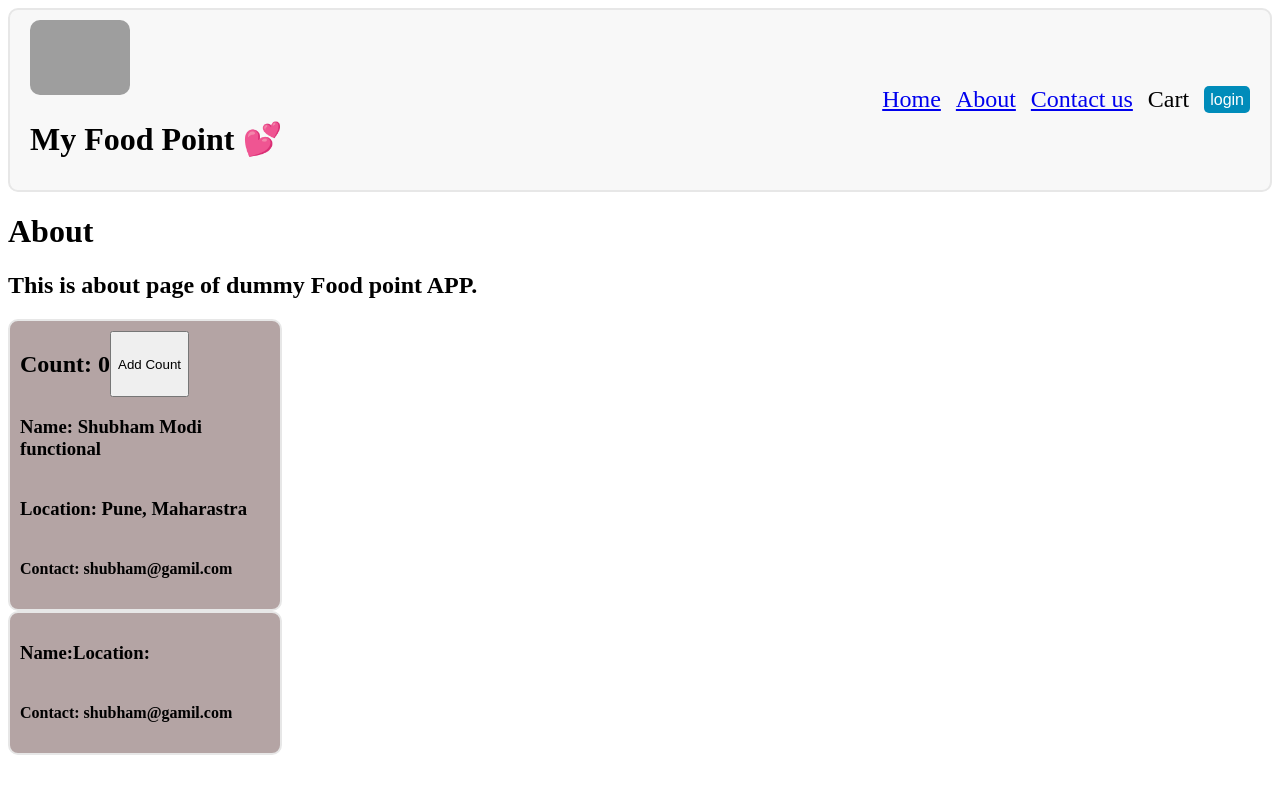
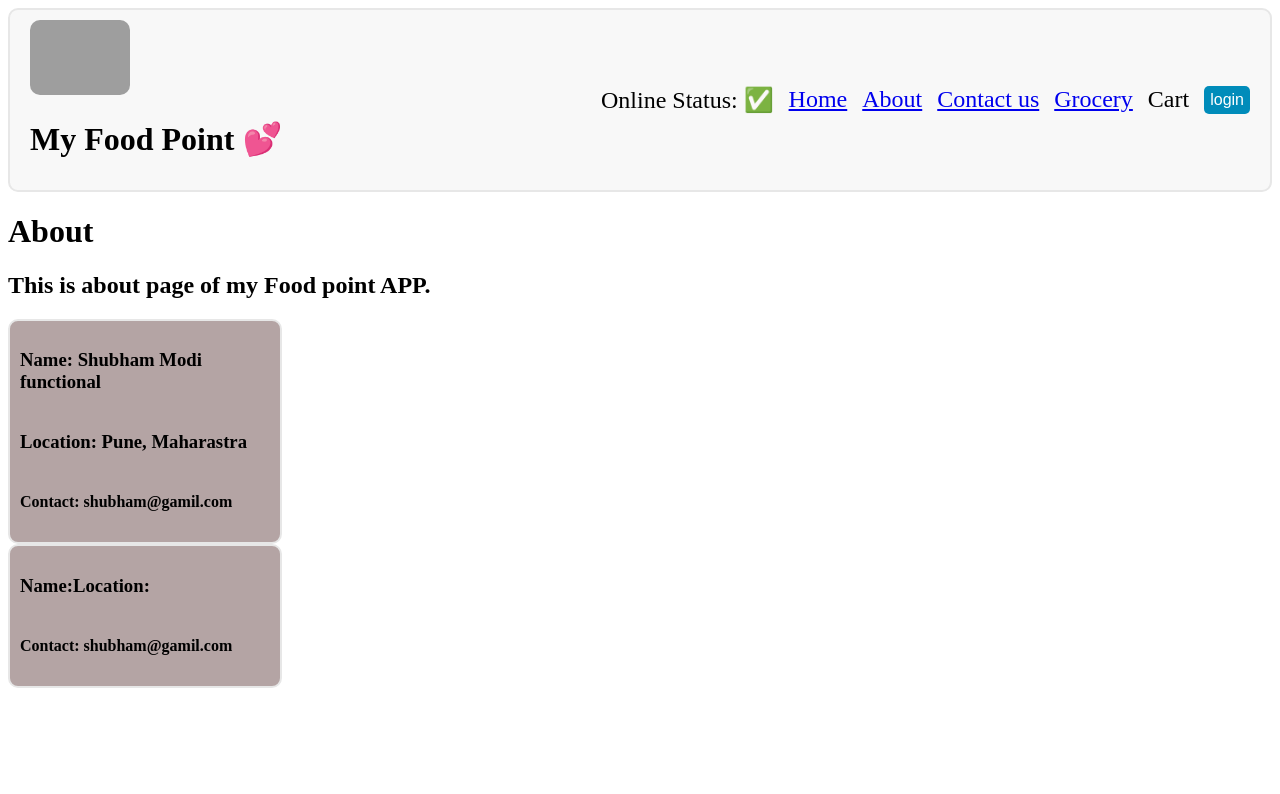
Before and after one commit to Shubham-Modi777/react, a React (Vite) app: page /about in a window 1280 px wide. Shown: the top 794 px of the page. Built offline with nearby package versions, Linux system fonts and the light colour scheme; no server answers; grey boxes are pictures that could not be loaded.

Commit message:
custom hook and lazy loading

```diff
--- a/src/App.js
+++ b/src/App.js
@@ -1,4 +1,4 @@
-import React from "react";
+import React, { lazy, Suspense } from "react";
 import ReactDOM from "react-dom/client";
 import Header from "./components/Header";
 import Body from "./components/Body";
@@ -7,6 +7,12 @@ import ContactUs from "./components/ContactUs";
 import RestaurantMenu from "./components/RestaurantMenu";
 import Error from "./components/Error";
 import { createBrowserRouter, Outlet, RouterProvider } from "react-router-dom";
+//import Grocery from "./components/Grocery";
+
+//lazy loading , on demand loading, dynamic bundling,
+//chucking / code spliting
+//dynamix import
+const Grocery = lazy(() => import("./components/Grocery"));
 
 const AppLayout = () => {
   return (
@@ -35,6 +41,14 @@ const appRouter = createBrowserRouter([
         element: <ContactUs />,
       },
       {
+        path: "/grocery",
+        element: (
+          <Suspense fallback={<h1>Loading...</h1>}>
+            <Grocery />
+          </Suspense>
+        ),
+      },
+      {
         path: "/restaurant/:resId",
         element: <RestaurantMenu />,
       },
--- a/src/components/About.js
+++ b/src/components/About.js
@@ -28,7 +28,7 @@ class About extends React.Component {
     return (
       <div>
         <h1>About</h1>
-        <h2>This is about page of dummy Food point APP.</h2>
+        <h2>This is about page of my Food point APP.</h2>
         <User name={"Shubham Modi functional"} location={"Pune, Maharastra"} />
         <UserClass name={"First child"} location={"Dhanbad, Jharkhand"} />
       </div>
--- a/src/components/Body.js
+++ b/src/components/Body.js
@@ -2,12 +2,15 @@ import RestaurantCard from "./RestaurantCard";
 import { useState, useEffect } from "react";
 import { Link } from "react-router-dom";
 import Shimmer from "./Simmer";
+import useOnlineStatus from "../utils/useOnlineStatus";
 
 const Body = () => {
   const [listOfRes, setListOfRes] = useState([]);
   const [favDishes, setFavDishes] = useState([]);
   const [searchText, setSearchText] = useState("");
   const [filteredRes, setFilteredRes] = useState([]);
+
+  const OnlineStatus = useOnlineStatus();
 
   useEffect(() => {
     fetchData();
@@ -31,6 +34,16 @@ const Body = () => {
     setFilteredRes(resList);
     setFavDishes(resList);
   };
+
+  if (OnlineStatus === false)
+    return (
+      <>
+        <h1>Opps...!!!😣😣😣</h1>
+        <h2>
+          Looks like you are offline. Please check your Internet connection.
+        </h2>
+      </>
+    );
 
   return listOfRes.length === 0 ? (
     <Shimmer />
--- /dev/null
+++ b/src/components/Grocery.js
@@ -0,0 +1,10 @@
+const Grocery = () => {
+  return (
+    <>
+      <h1>This is our Grocery Store 🏬🏪.</h1>
+      <h1>Prepare your list of grocery items.</h1>
+    </>
+  );
+};
+
+export default Grocery;
--- a/src/components/Header.js
+++ b/src/components/Header.js
@@ -1,9 +1,11 @@
 import { LOGO_URL } from "../utils/constant";
 import { useState } from "react";
 import { Link } from "react-router-dom";
+import useOnlineStatus from "../utils/useOnlineStatus";
 
 const Header = () => {
   const [btnName, setBtnName] = useState("login");
+  const OnlineStatus = useOnlineStatus();
 
   return (
     <div className="header">
@@ -13,6 +15,7 @@ const Header = () => {
       </div>
       <div className="nav-items">
         <ul>
+          <li>Online Status: {OnlineStatus ? "✅" : "🔴"}</li>
           <li>
             <Link to={"/"}>Home</Link>
           </li>
@@ -21,6 +24,9 @@ const Header = () => {
           </li>
           <li>
             <Link to={"/contact"}>Contact us</Link>
+          </li>
+          <li>
+            <Link to={"/grocery"}>Grocery</Link>
           </li>
           <li>Cart</li>
           <button
--- a/src/components/User.js
+++ b/src/components/User.js
@@ -7,14 +7,6 @@ const User = ({ name, location }) => {
 
   return (
     <div className="user-card">
-      <h2>Count: {count}</h2>
-      <button
-        onClick={() => {
-          setCount(count + 1);
-        }}
-      >
-        Add Count
-      </button>
       <h3>Name: {name}</h3>
       <h3>Location: {location}</h3>
       <h4>Contact: shubham@gamil.com</h4>
--- /dev/null
+++ b/src/utils/useOnlineStatus.js
@@ -0,0 +1,19 @@
+import { useEffect, useState } from "react";
+
+const useOnlineStatus = () => {
+  const [OnlineStatus, setOnlineStatus] = useState(true);
+
+  useEffect(() => {
+    window.addEventListener("offline", () => {
+      setOnlineStatus(false);
+    });
+    window.addEventListener("online", () => {
+      setOnlineStatus(true);
+    });
+  }, []);
+
+  //boolean value
+  return OnlineStatus;
+};
+
+export default useOnlineStatus;
```
Also changed, not shown: 1 other file (tests, documents, lock files or other folders).
